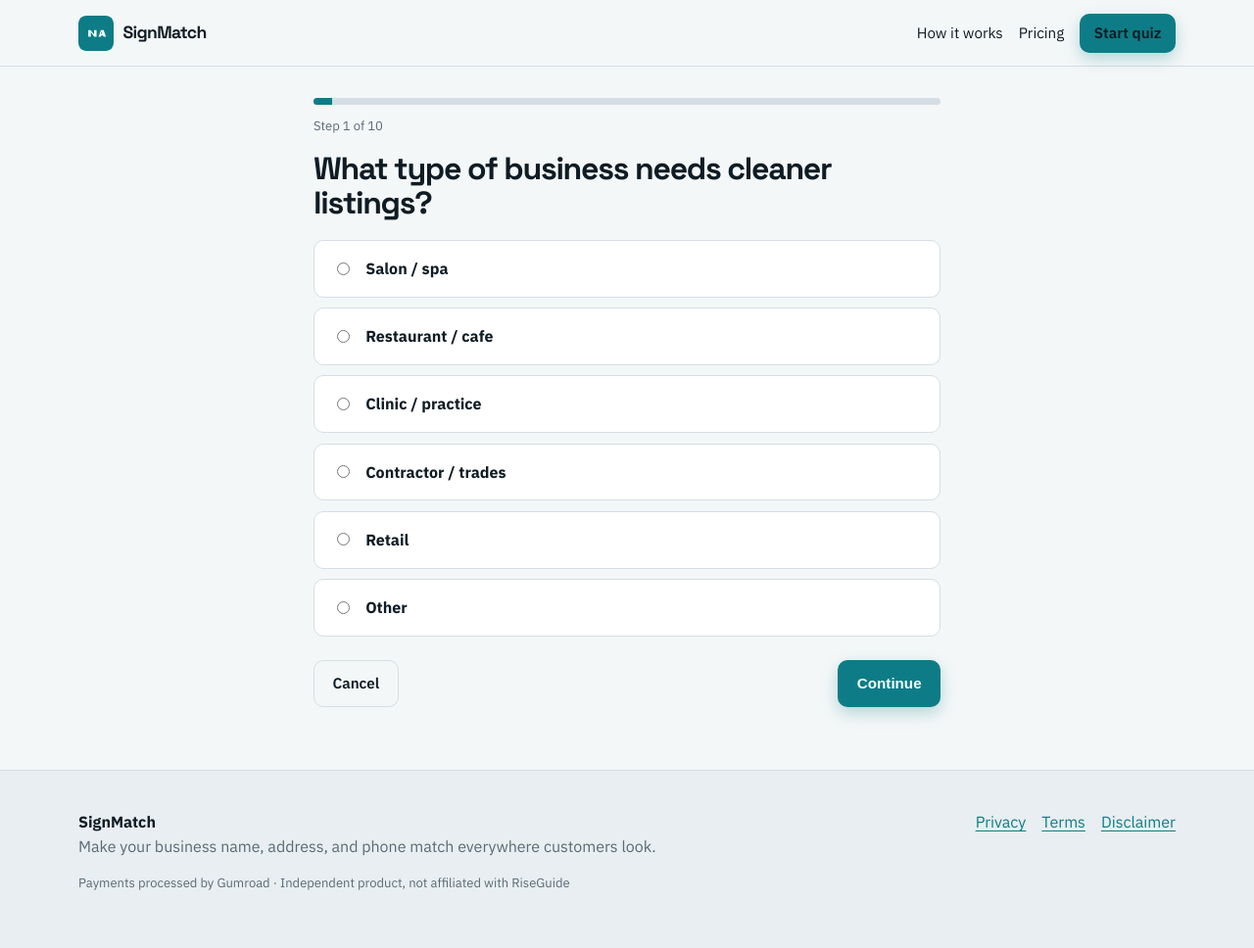
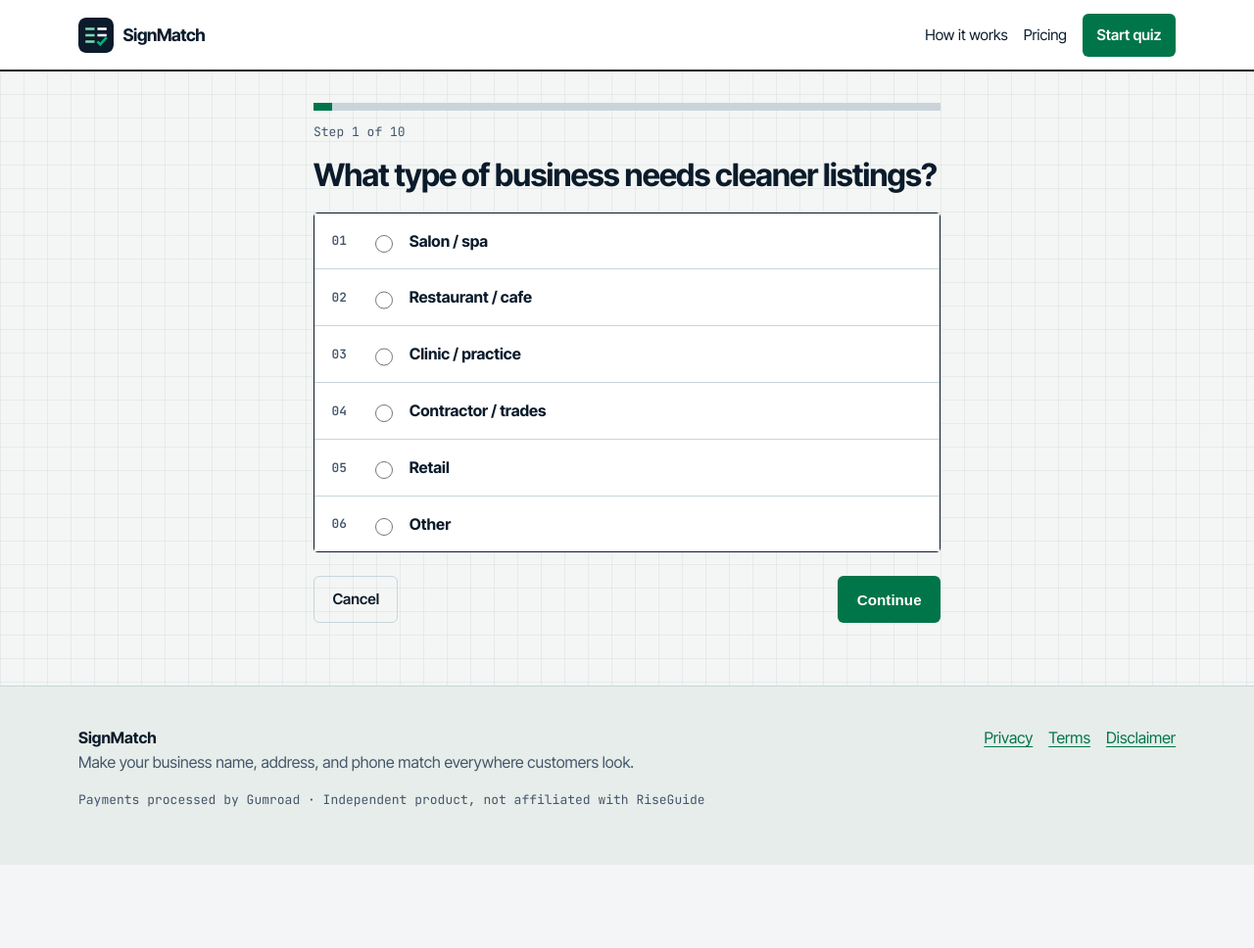
Before and after one commit to sudabay510-sys/signmatch, a Flask app: page /quiz/1 in a window 1280 px wide. Shown: the whole page at 98% size. After the commit the page ends 883 px from the top, so only its background shows below. Run offline with Flask 3, Linux system fonts and the light colour scheme; data that the repository does not hold is empty; some libraries are stand-ins or nearby versions.

Commit message:
Identity refresh: new visual layer, logo icon, and fonts
Adds static/identity.css (loaded after brand.css), a new logo icon, the new
Google Fonts URL, and a BRAND.md section. Visual only: quiz questions, plan
generation, routes, pricing, checkout/unlock, and safety notes unchanged.

```diff
--- a/brands.py
+++ b/brands.py
@@ -569,7 +569,7 @@ BRANDS = {
         "checkout_url": "https://solvfix.gumroad.com/l/udyxf",
         "disclaimer_short": "Educational listing checklists only. No auto-edits. No ranking or lead guarantees.",
         "disclaimer_long": "SignMatch provides educational guidance for business listing consistency. It does not modify third-party listings, guarantee search rankings, call volume, or revenue, and is not affiliated with Google, Yelp, or Apple. Payments are processed by Gumroad, not on this site.",
-        "font_url": "https://fonts.googleapis.com/css2?family=IBM+Plex+Sans:wght@400;600;700&family=Space+Grotesk:wght@600;700&display=swap",
+        "font_url": "https://fonts.googleapis.com/css2?family=Inter+Tight:wght@400;500;600;700;800&family=JetBrains+Mono:wght@400;600;700&display=swap",
         "questions": SM_Q,
         "generate_plan": sm_plan,
         "secret_env": "SIGNMATCH_SECRET",
--- /dev/null
+++ b/static/identity.css
@@ -0,0 +1,36 @@
+/* SignMatch identity layer, Nov 2026 refresh: Survey-grade audit ledger. Loaded after brand.css; visual only. */
+:root{--bg:#F3F6F4;--bg-alt:#E7EDEA;--card:#FFFFFF;--ink:#0B1B2B;--muted:#44566A;--line:#C9D4DA;--accent:#00754A;--accent-2:#005C3A;--on-accent:#FFFFFF;--hi:#7FD8B0;--radius:6px;--focus:#0057B8;
+--font-display:'Inter Tight', system-ui, sans-serif;--font-body:'Inter Tight', system-ui, sans-serif;--tracking:-0.025em;--cta-band-bg:#0B1B2B;--cta-band-ink:#F3F6F4;--cta-band-btn:#7FD8B0;--cta-band-btn-ink:#0B1B2B;
+--shadow-card:0 14px 34px rgba(0,0,0,.10);--shadow-btn:none}
+body{font-family:var(--font-body);background:var(--bg);color:var(--ink)}
+.skip:focus{background:var(--card);color:var(--ink);outline:3px solid var(--focus)}
+.btn:focus-visible,.choice:focus-within,a:focus-visible,.input:focus{outline:3px solid var(--focus);outline-offset:2px}
+.choice:has(input:checked){border-color:var(--accent);box-shadow:0 0 0 2px var(--accent) inset}
+.choice input{accent-color:var(--accent);width:1.15rem;height:1.15rem;flex:none}
+.choice{min-height:3.25rem}
+.btn{min-height:2.75rem}
+.nav a.btn-primary,.nav a.btn-primary:hover{color:var(--on-accent)}
+.safety{border-left-width:6px;border-left-style:solid}
+@media (max-width:560px){.choice{padding:.9rem 1rem}.quiz-q{font-size:1.45rem}}
+
+body{background:linear-gradient(rgba(11,27,43,.05) 1px,transparent 1px) 0 0/24px 24px,linear-gradient(90deg,rgba(11,27,43,.05) 1px,transparent 1px) 0 0/24px 24px,var(--bg)}
+.site-header{background:var(--card);border-bottom:2px solid var(--ink)}
+.hero{background:transparent}
+.eyebrow,.step-num,.tiny,.badge,.journey-step,.per{font-family:'JetBrains Mono',ui-monospace,monospace;letter-spacing:0}
+.eyebrow{color:var(--accent);text-transform:uppercase}
+.hero-card{border:1px solid var(--ink);border-radius:4px;box-shadow:none}
+.hero-card .card-label{font-family:'JetBrains Mono',monospace;border-bottom:1px solid var(--ink);padding-bottom:.5rem}
+.peek-list li{border-bottom:1px dashed var(--line)}
+.dot{border-radius:2px;background:var(--accent)}
+.choices{counter-reset:opt;gap:0;border:1px solid var(--ink);border-radius:4px;background:var(--card)}
+.choice{counter-increment:opt;border:0;border-bottom:1px solid var(--line);border-radius:0;align-items:center}
+.choice:last-child{border-bottom:0}
+.choice::before{content:counter(opt,decimal-leading-zero);font:600 .8rem 'JetBrains Mono',monospace;color:var(--muted);min-width:1.6rem}
+.choice:has(input:checked){background:#E6F4EE;box-shadow:inset 4px 0 0 var(--accent)}
+.progress{border-radius:0;height:.5rem}.progress-bar{background:var(--accent)}
+.plan-section{border-radius:4px;border-left:4px solid var(--accent)}
+.plan-section.locked{border-left-color:#8A4B00}
+.price-card,.feature,.pill-card,.steps li,.journey-card,.faq-item{border-radius:4px;box-shadow:none}
+.lock-banner{border:1px dashed var(--ink);background:var(--card);border-radius:4px}
+.steps li{border-left:4px solid var(--ink)}
+.safety{border-left-color:#8A4B00;background:#FFF6E8}
--- a/templates/base.html
+++ b/templates/base.html
@@ -9,9 +9,10 @@
   <link rel="preconnect" href="https://fonts.gstatic.com" crossorigin/>
   <link href="{{ brand.font_url }}" rel="stylesheet"/>
   <link rel="stylesheet" href="{{ url_for('static', filename='brand.css') }}"/>
+  <link rel="stylesheet" href="{{ url_for('static', filename='identity.css') }}"/>
   <link rel="icon" href="{{ url_for('static', filename='logo.svg') }}" type="image/svg+xml"/>
 </head>
-<body class="{% block body_class %}{% endblock %}">
+<body class="{% block body_class %}{% endblock %}" data-brand="signmatch">
   <a class="skip" href="#main">Skip to content</a>
   <header class="site-header">
     <div class="wrap header-inner">
```
Also changed, not shown: BRAND.md (+22 -0 lines), static/logo.svg.
